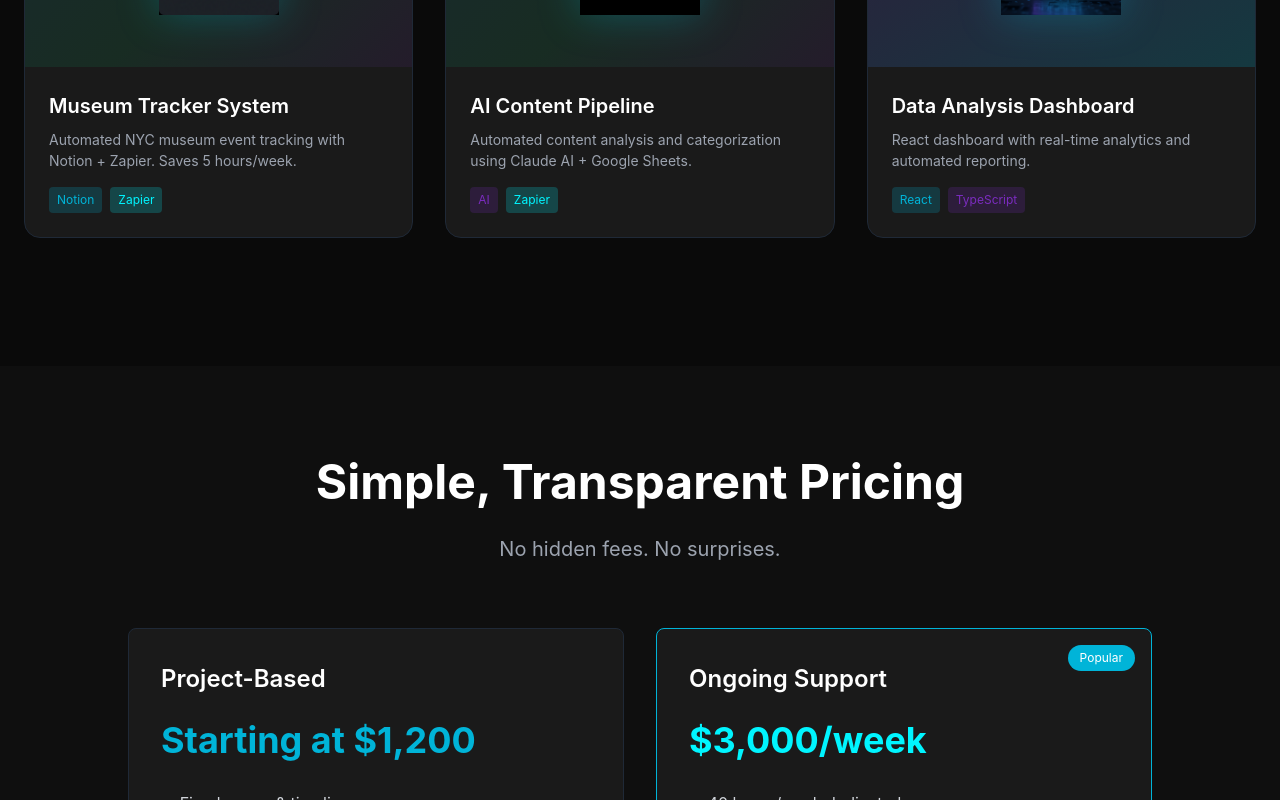
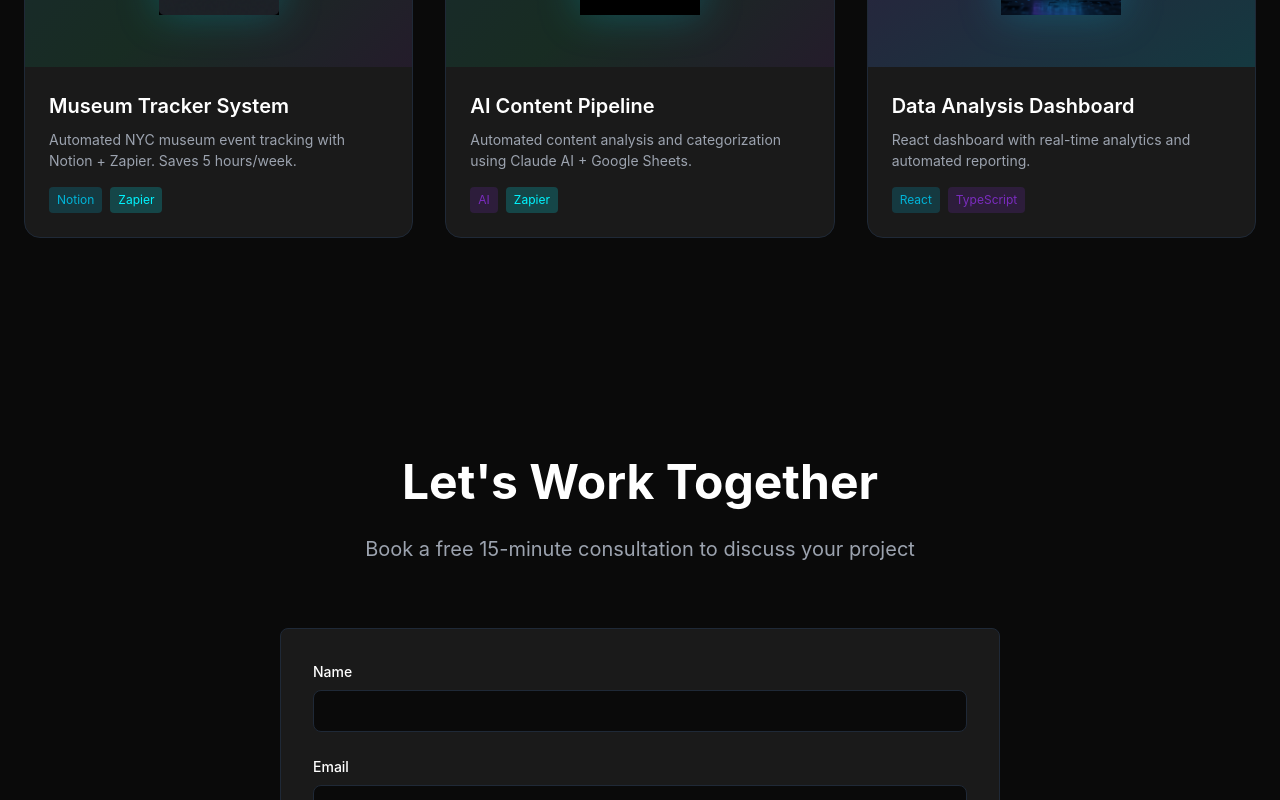
Before and after one commit to raulromero2968-svg/apex-omnis-studio, a React (Vite) app: page / in a window 1280 px wide. Shown: the part 2000-2800 px from the top of the page. Built offline with nearby package versions, Linux system fonts and the light colour scheme.

Commit message:
Remove pricing section - premium services don't advertise pricing publicly

```diff
--- a/src/App.tsx
+++ b/src/App.tsx
@@ -34,7 +34,7 @@ function App() {
             <div className="nav-links">
               <a href="#services">Services</a>
               <a href="#portfolio">Portfolio</a>
-              <a href="#pricing">Pricing</a>
+
               <a href="#contact" className="btn-primary">
                 Book Consultation
               </a>
@@ -186,50 +186,6 @@ function App() {
         </div>
       </section>
 
-      {/* Pricing Section */}
-      <section id="pricing" className="section section-alt">
-        <div className="container">
-          <div className="section-header">
-            <h2 className="section-title">Simple, Transparent Pricing</h2>
-            <p className="section-subtitle">No hidden fees. No surprises.</p>
-          </div>
-
-          <div className="pricing-grid">
-            <div className="pricing-card">
-              <h3 className="pricing-name">Project-Based</h3>
-              <div className="pricing-price" style={{color: 'var(--primary)'}}>
-                Starting at $1,200
-              </div>
-              <ul className="pricing-features">
-                <li>✓ Fixed scope & timeline</li>
-                <li>✓ Detailed project plan</li>
-                <li>✓ 2 weeks of support</li>
-                <li>✓ Documentation included</li>
-              </ul>
-              <a href="#contact" className="btn-primary btn-block">
-                Get Started
-              </a>
-            </div>
-
-            <div className="pricing-card pricing-card-featured">
-              <div className="pricing-badge">Popular</div>
-              <h3 className="pricing-name">Ongoing Support</h3>
-              <div className="pricing-price" style={{color: 'var(--accent)'}}>
-                $3,000/week
-              </div>
-              <ul className="pricing-features">
-                <li>✓ 40 hours/week dedicated</li>
-                <li>✓ Flexible scope</li>
-                <li>✓ Priority support</li>
-                <li>✓ Weekly progress reports</li>
-              </ul>
-              <a href="#contact" className="btn-accent btn-block">
-                Book Consultation
-              </a>
-            </div>
-          </div>
-        </div>
-      </section>
 
       {/* Contact Section */}
       <section id="contact" className="section">
```
